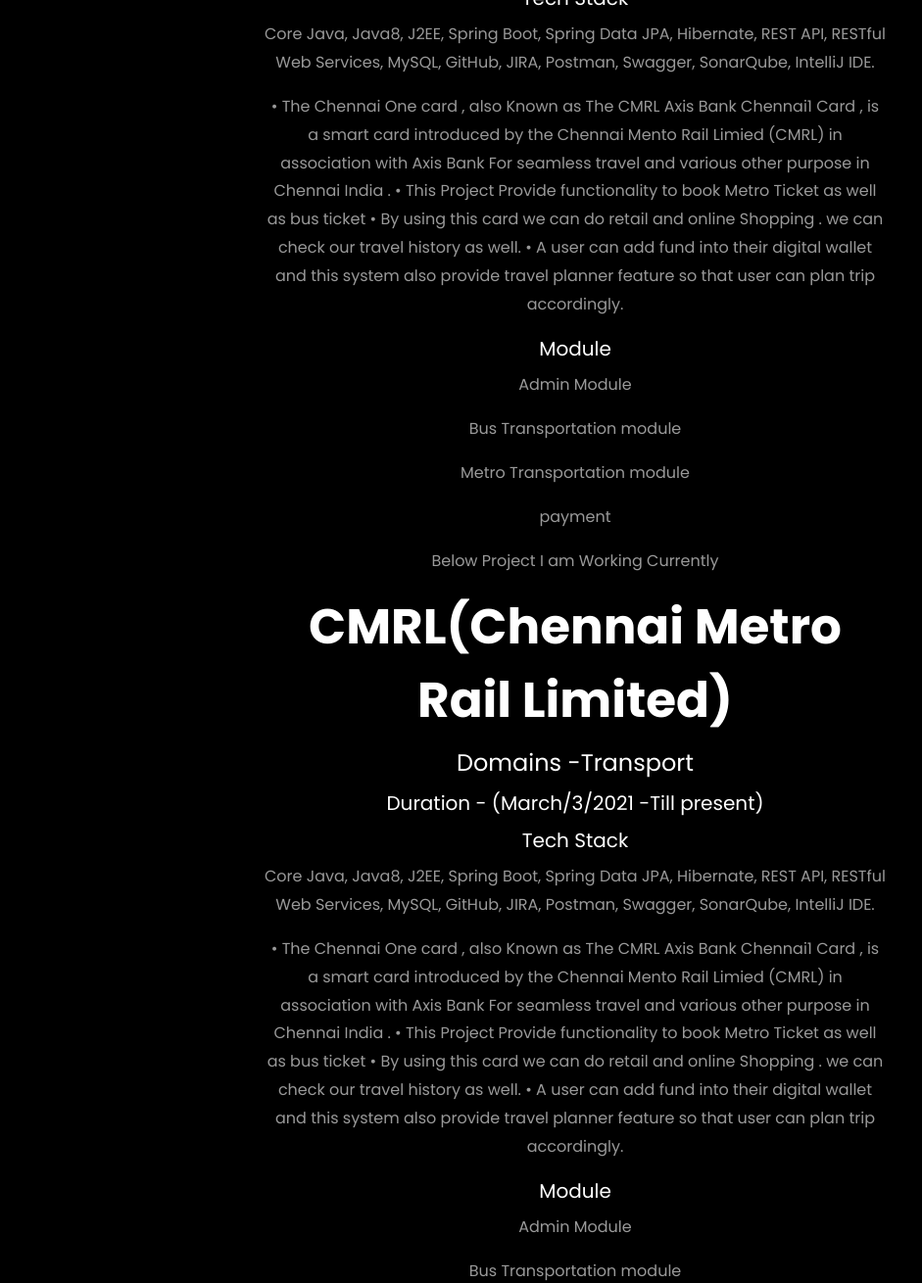
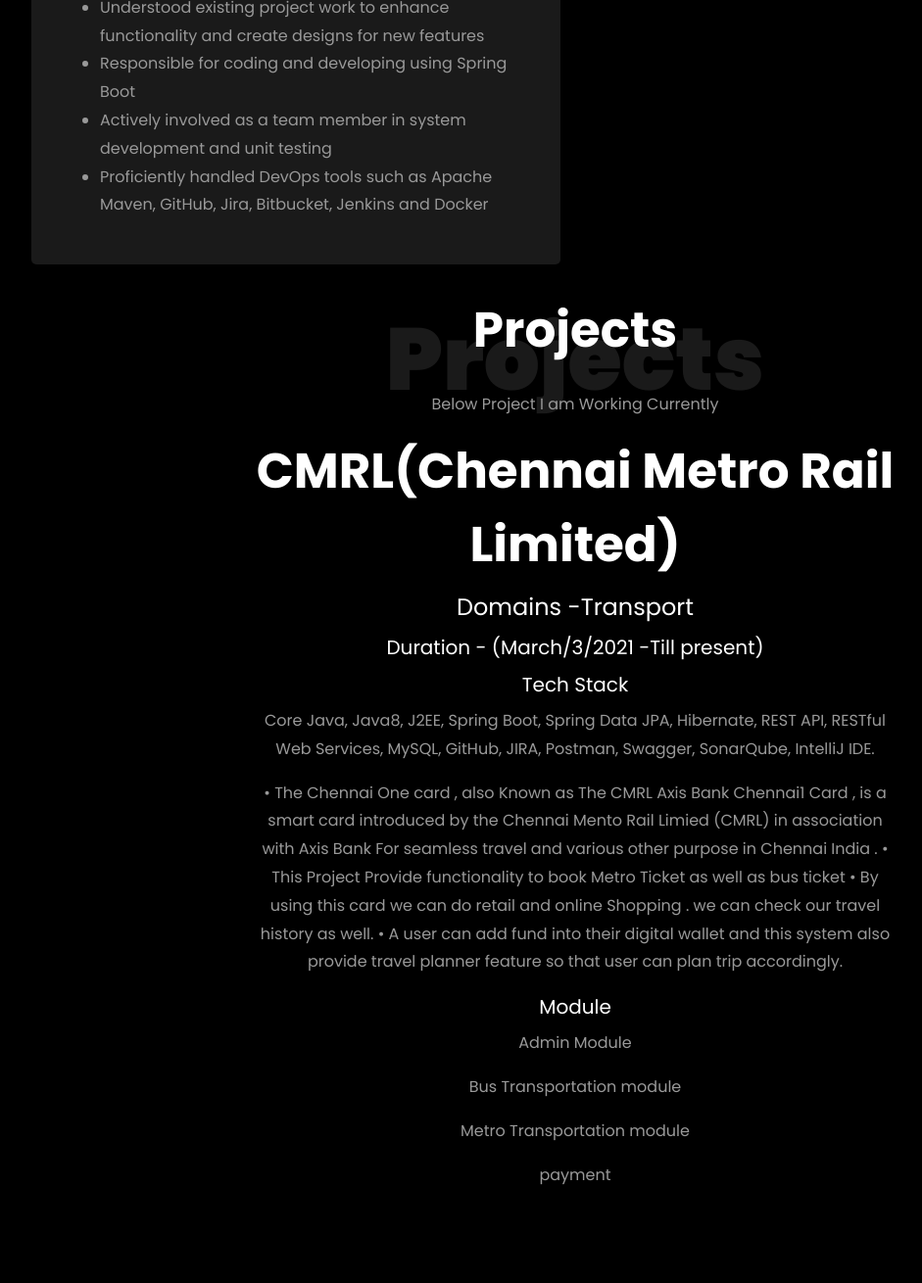
Before and after one commit to developersagar29/sagarvankhede.github.io, a plain HTML site: page index.html in a window 1280 px wide. Shown: the part 4317-5627 px from the top of the page at 98% size, without its empty margins (53-994 px from the left). Drawn offline with Linux system fonts and the light colour scheme; files whose address does not match are found by name.

Commit message:
Update index.html
code

```diff
--- a/index.html
+++ b/index.html
@@ -456,6 +456,31 @@
 
      <section class="ftco-section" id="project-section">
       <div class="container">
+
+
+
+<div class="row">
+				<div class="col-md-6">
+					<div class="resume-wrap ftco-animate">
+						<span class="date">Dec 2020 –Present</span>
+						<h2>Software Engineer</h2>
+						<span class="position"> KPIT Technologies Private Limited Pune(Client Comapny)
+							 Pay Role On Mobicool Software Solutions Pvt Ltd
+							      </span>
+						<p class="mt-4">KPIT Technologies provides cutting-edge digital services and consulting.
+							<ul>
+								<li> Designed, implemented and managed project services </li>
+								<li> Write and implemented efficient code </li>
+								<li>Understood existing project work to enhance functionality and create designs for new features</li>
+								<li>Responsible for coding and developing using Spring Boot </li>
+								<li> Actively involved as a team member in system development and unit testing </li>
+								<li>Proficiently handled DevOps tools such as Apache Maven, GitHub, Jira, Bitbucket, Jenkins and Docker </li>
+							</ul>
+						</p>
+					</div>
+
+				</div>
+
         <div class="row justify-content-center mb-5 pb-5">
           <div class="col-md-7 heading-section text-center ftco-animate">
             <h1 class="big big-2">Projects</h1>
@@ -477,22 +502,7 @@
 				<h5>Module</h5>
 				<p>Admin Module</p> <p>Bus Transportation module</p> <p>Metro Transportation module</p> <p>payment</p>
 
-		    <p>Below Project I am Working Currently</p>
 
-			<H2>CMRL(Chennai Metro Rail Limited)</H2>
-			<h4> Domains -Transport </h4>
-			<h5>Duration -  (March/3/2021 -Till present) </h5>
-			<h5>Tech Stack </h5> <p>  Core Java, Java8, J2EE, Spring Boot, Spring Data JPA, Hibernate, REST API, RESTful Web
-				Services, MySQL, GitHub, JIRA, Postman, Swagger, SonarQube, IntelliJ IDE. </p>
-			<p> • The Chennai One card , also Known as The CMRL Axis Bank Chennai1 Card , is a smart card introduced by the Chennai Mento
-				Rail Limied (CMRL) in association with Axis Bank For seamless travel and various other purpose in Chennai India .
-				• This Project Provide functionality to book Metro Ticket as well as bus ticket
-				• By using this card we can do retail and online Shopping . we can check our travel history as well.
-				• A user can add fund into their digital wallet and this system also provide travel planner feature so that user
-				can plan trip accordingly.  </p>
-
-				<h5>Module</h5>
-				<p>Admin Module</p> <p>Bus Transportation module</p> <p>Metro Transportation module</p> <p>payment</p>
           </div>
           </div>
         </div>
```
